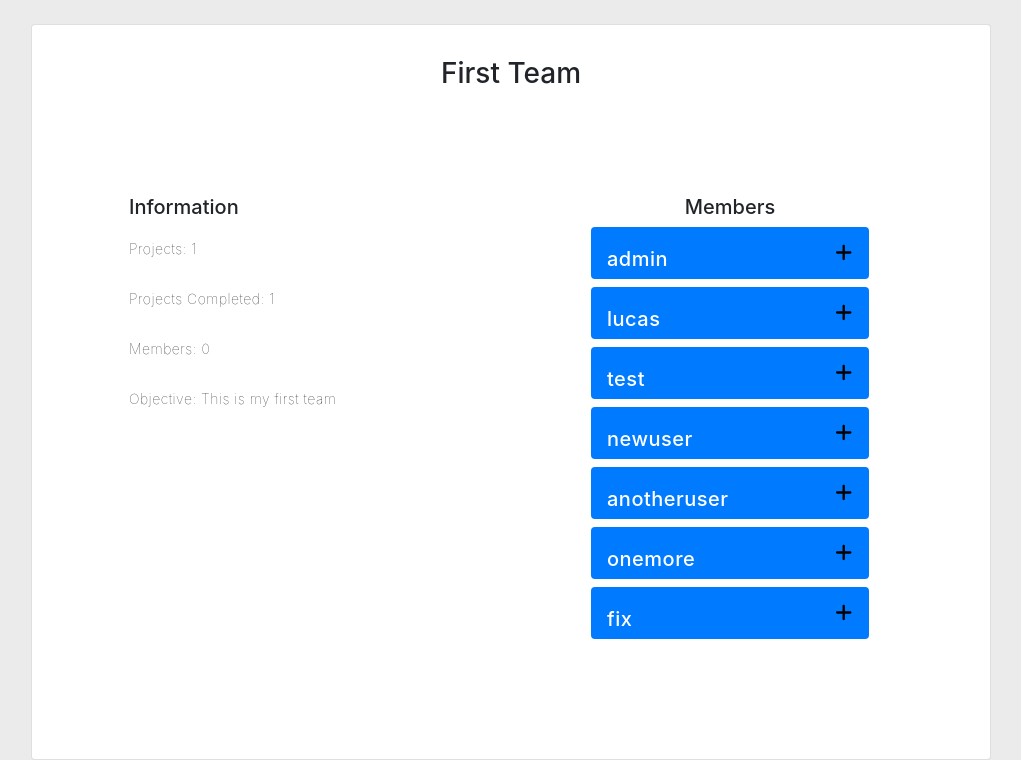
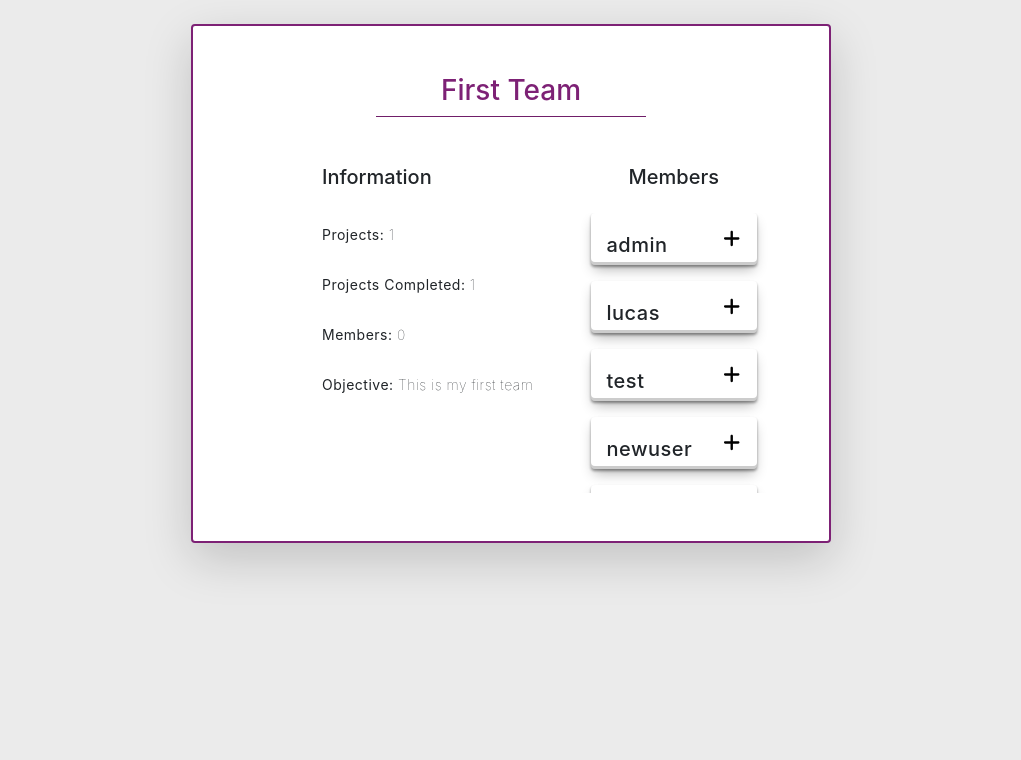
Before and after one commit to lucasnegri/Project-Management-Website, a Django app: page /manage_team/95 in a window 1280 px wide. Shown: the part 96-856 px from the top of the page, without its empty margins (129-1150 px from the left). After the commit the page ends 667 px from the top, so only its background shows below. Run offline with Django 3.2, Linux system fonts and the light colour scheme; data comes from the database, SQL or seed files in the repository; both versions use the stored data as it was after the commit; style sheets or scripts are compiled from the project's sources; some libraries are stand-ins or nearby versions; some web fonts are replaced.

Commit message:
Add page to manage a specific team
The user is able to remove/add members and receive all the information about the team.

```diff
--- a/project4/network/static/network/css/manage_team.css
+++ b/project4/network/static/network/css/manage_team.css
@@ -5,3 +5,25 @@
 .manage_name {
   font-size: 19px;
 }
+
+#user-list {
+  margin: 0 auto;
+  overflow-y: scroll;
+  height: 35vh;
+}
+
+#user-list::-webkit-scrollbar {
+  width: 0 !important;
+}
+
+.user_card {
+  box-shadow: rgba(0, 0, 0, 0.4) 0px 2px 3px, rgba(0, 0, 0, 0.3) 0px 7px 13px -3px, rgba(0, 0, 0, 0.2) 0px -3px 0px inset;
+}
+
+.bg-member {
+  background-color: #6e6666;
+}
+
+.bg-not-member {
+  background-color: white;
+}
--- a/project4/network/static/network/scss/manage_team.scss
+++ b/project4/network/static/network/scss/manage_team.scss
@@ -7,3 +7,25 @@
 .manage_name {
     font-size: 19px;
 }
+
+#user-list {
+    margin: 0 auto;
+    overflow-y: scroll;
+    height: 35vh;
+}
+
+#user-list::-webkit-scrollbar {
+    width: 0 !important
+}
+
+.user_card {
+    box-shadow: rgba(0, 0, 0, 0.4) 0px 2px 3px, rgba(0, 0, 0, 0.3) 0px 7px 13px -3px, rgba(0, 0, 0, 0.2) 0px -3px 0px inset;
+}
+
+.bg-member {
+    background-color: rgb(110, 102, 102);
+}
+
+.bg-not-member {
+    background-color: rgb(255, 255, 255);
+}
--- a/project4/network/templates/network/manage_team.html
+++ b/project4/network/templates/network/manage_team.html
@@ -5,28 +5,33 @@
 
 
 
-<div class="card container mt-4 p-3 w-75 rounded">
-    <h3 class="text-center pt-3">{{ team.name }}</h3>
-    <div class="row p-5">
-      <div class="col p-5 mr-3">
-        <h5>Information</h5>
-        <p>Projects: {{ team.project_set.all.count }}</p>
-        <p>Projects Completed: {{ team.completed_projects_count }}</p>
-        <p>Members: {{ team.members.count }}</p>
-        <p>Objective: {{ team.objective }}</p>
+<div class="card container mt-4 p-5 w-50 rounded shadow-lg" style="border: 2px solid {{team.color}}">
+    <h3 class="text-center" style="color: {{ team.color }}">{{ team.name }}</h3>
+    <hr class="w-50 m-auto" style="background-color: {{ team.color }}">
+
+    <div class="row pt-5 d-flex justify-content-center">
+      <div class="col pl-5 ml-5">
+        <h5 class="pb-3">Information</h5>
+        <div class="">
+          <p><b>Projects:</b> {{ team.project_set.all.count }}</p>
+          <p><b>Projects Completed:</b> {{ team.completed_projects_count }}</p>
+          <p><b>Members:</b> {{ team.members.count }}</p>
+          <p><b>Objective:</b> {{ team.objective }}</p>
+        </div>
       </div>
 
-      <div class="col p-5 text-center">
-        <h5>Members</h5>
-        <div id="user-list">
+      <div class="col text-center">
+        <h5 class="pb-3">Members</h5>
+        <div id="user-list"   >
           {% for member in all_users %}
-            <div class="row {% if member in team.members.all %}bg-danger{% else %}bg-primary{% endif %} rounded d-flex align-items-center justify-content-between px-3 mx-4 mb-2">
-              <p class="h5 text-white text-center">{{ member.username }}</p>
-                {% if member in team.members.all %}
-                  <svg class="manage_icon removeMember" onclick="removeMember(event, {{ member.id }}, {{ team.id }})" xmlns="http://www.w3.org/2000/svg" viewBox="0 0 448 512"><path d="M416 256c0 17.7-14.3 32-32 32L32 288c-17.7 0-32-14.3-32-32s14.3-32 32-32l352 0c17.7 0 32 14.3 32 32z"/></svg>
-                {% else %}
-                  <svg class="manage_icon addMember" onclick="addMember(event, {{ member.id }}, {{ team.id }})" xmlns="http://www.w3.org/2000/svg" viewBox="0 0 448 512"><path d="M240 80c0-17.7-14.3-32-32-32s-32 14.3-32 32V224H32c-17.7 0-32 14.3-32 32s14.3 32 32 32H176V432c0 17.7 14.3 32 32 32s32-14.3 32-32V288H384c17.7 0 32-14.3 32-32s-14.3-32-32-32H240V80z"/></svg>
-                {% endif %}
+            <div class="user_card row rounded d-flex align-items-center justify-content-between px-3 mx-4 mb-3" {% if member in team.members.all %}style="background-color: {{team.color}}" {% else %}style="background-color: white"{% endif %}>
+              {% if member in team.members.all %}
+                <p class="h5 text-white text-center">{{ member.username }}</p>
+                <svg class="manage_icon removeMember" onclick="removeMember(event, {{ member.id }}, {{ team.id }})" xmlns="http://www.w3.org/2000/svg" viewBox="0 0 448 512"><path d="M416 256c0 17.7-14.3 32-32 32L32 288c-17.7 0-32-14.3-32-32s14.3-32 32-32l352 0c17.7 0 32 14.3 32 32z"/></svg>
+              {% else %}
+                <p class="h5 text-center">{{ member.username }}</p>
+                <svg class="manage_icon addMember" onclick="addMember(event, {{ member.id }}, {{ team.id }})" xmlns="http://www.w3.org/2000/svg" viewBox="0 0 448 512"><path d="M240 80c0-17.7-14.3-32-32-32s-32 14.3-32 32V224H32c-17.7 0-32 14.3-32 32s14.3 32 32 32H176V432c0 17.7 14.3 32 32 32s32-14.3 32-32V288H384c17.7 0 32-14.3 32-32s-14.3-32-32-32H240V80z"/></svg>
+              {% endif %}
             </div>
           {% endfor %}
         </div>
```
Also changed, not shown: project4/db.sqlite3, project4/network/views.py (line endings or trailing spaces).
